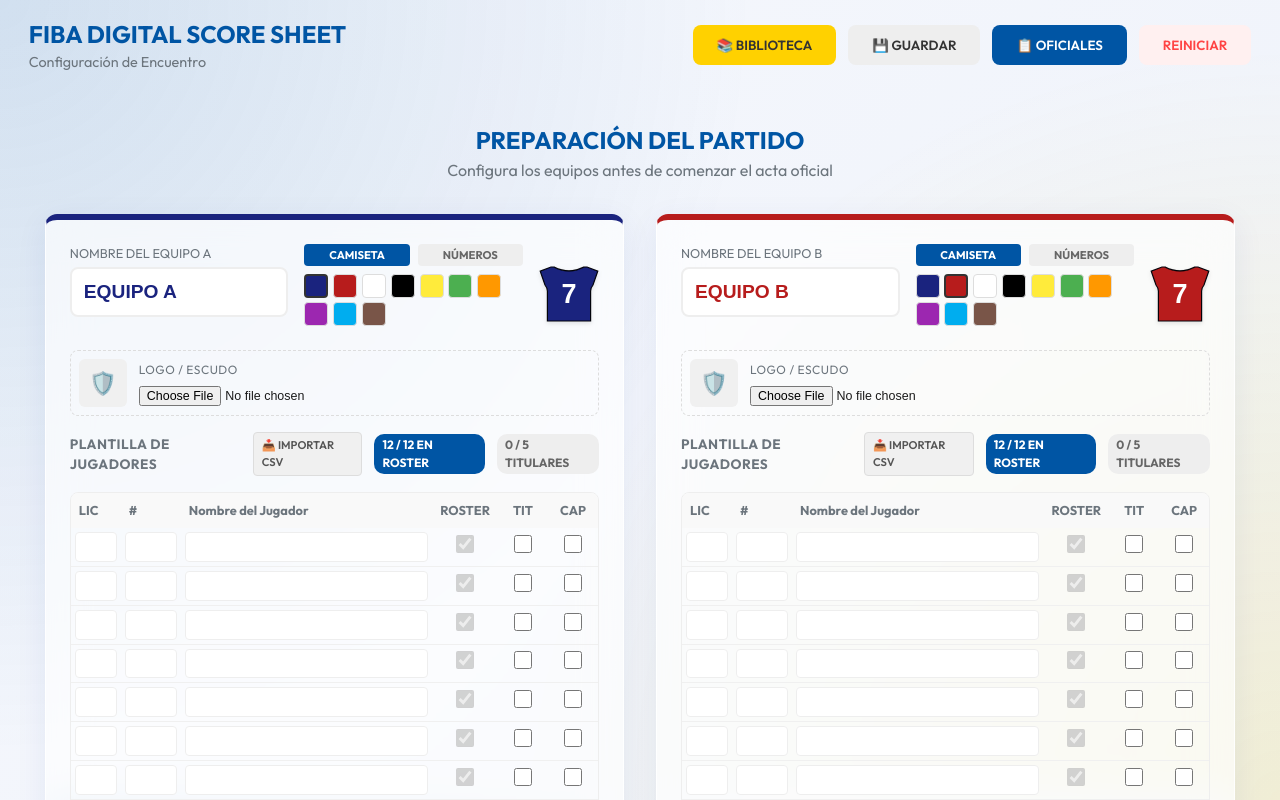
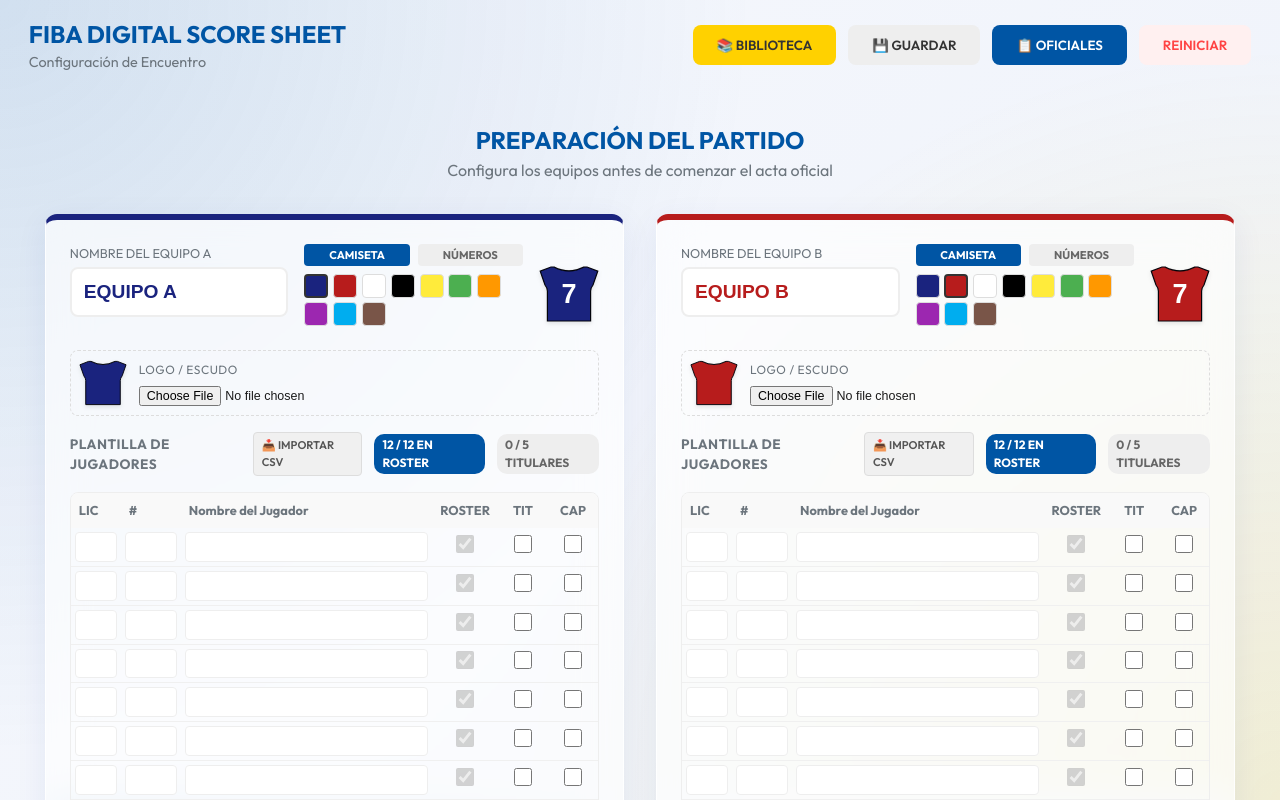
Before and after one commit to appsparavos-ops/DSS, a React (Vite) app: page / in a window 1280 px wide. Shown: the top 800 px of the page. Built offline with nearby package versions, Linux system fonts and the light colour scheme.

Commit message:
Usar JerseyIcon como logo placeholder en SetupScreen y unificar iconos

```diff
--- a/src/components/SetupScreen.tsx
+++ b/src/components/SetupScreen.tsx
@@ -153,8 +153,8 @@
         {team.logo ? (
           <img src={team.logo} alt="Logo" style={{ width: '48px', height: '48px', objectFit: 'contain', borderRadius: '6px' }} />
         ) : (
-          <div style={{ width: '48px', height: '48px', borderRadius: '6px', background: '#f0f0f0', display: 'flex', alignItems: 'center', justifyContent: 'center', color: '#bbb', fontSize: '1.4rem' }}>
-            🛡️
+          <div style={{ width: '48px', height: '48px', borderRadius: '6px', display: 'flex', alignItems: 'center', justifyContent: 'center' }}>
+            <JerseyIcon color={team.color || 'var(--fiba-blue)'} numberColor={team.textColor || '#ffffff'} number="" size={48} />
           </div>
         )}
         <div style={{ flex: 1 }}>
```
